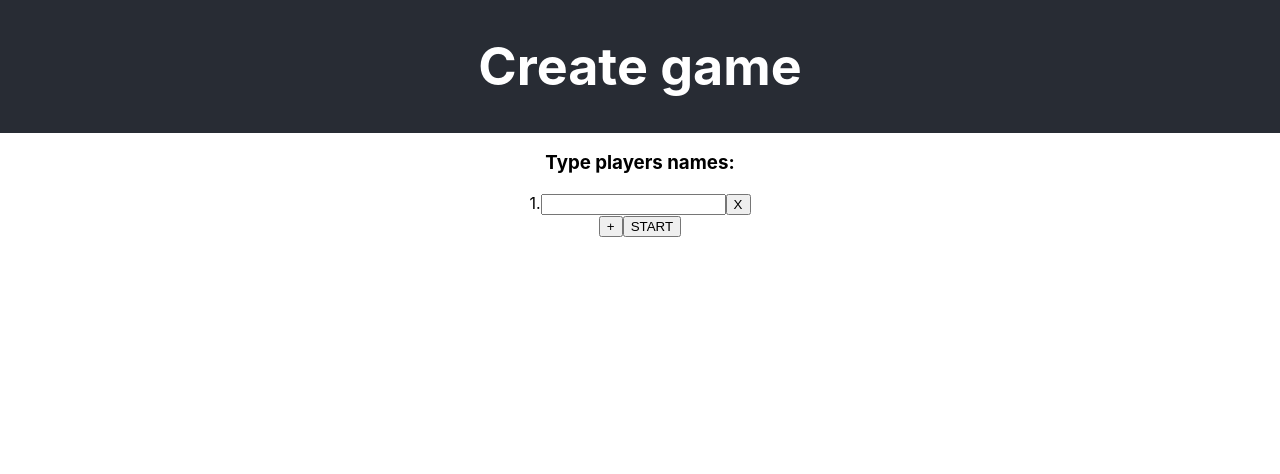
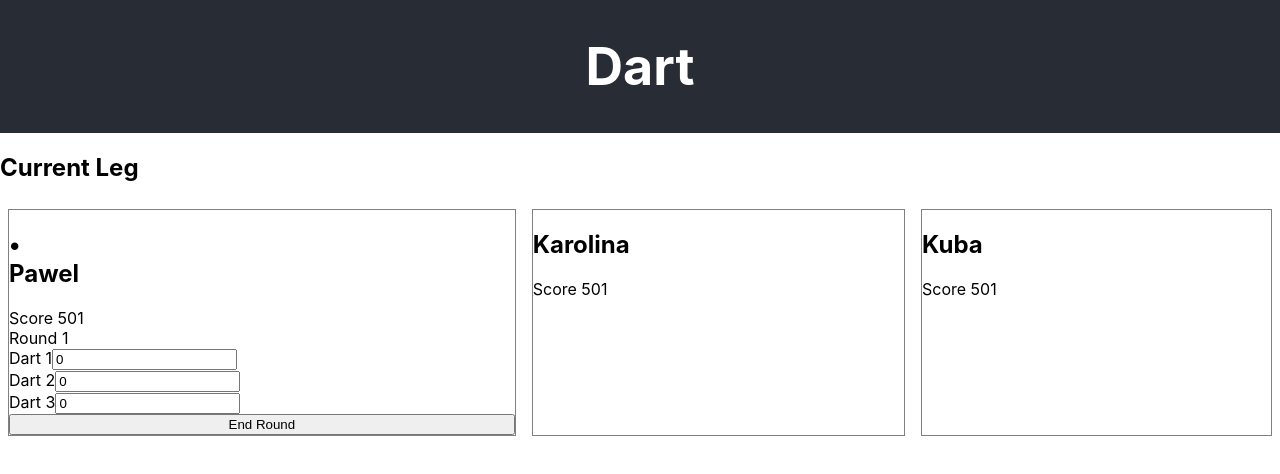
Before and after one commit to kendyl93/dart, a React (Create React App) app: page /game in a window 1280 px wide. Shown: the top 474 px of the page. Built offline with nearby package versions, Linux system fonts and the light colour scheme.

Commit message:
Add react-router-dom and go to /game after start press

```diff
--- a/package.json
+++ b/package.json
@@ -10,6 +10,7 @@
     "react": "^16.13.1",
     "react-dom": "^16.13.1",
     "react-redux": "^7.2.0",
+    "react-router-dom": "^5.1.2",
     "react-scripts": "3.4.1",
     "redux": "^4.0.5",
     "styled-components": "^5.0.1",
--- a/src/Game/CreateGameView.js
+++ b/src/Game/CreateGameView.js
@@ -44,6 +44,8 @@ const CreateGameView = ({ actions: { createGame } }) => {
     event.stopPropagation()
 
     createGame(playerInputs)
+
+    window.location.replace("/game")
   }
 
   return (
--- a/src/Game/Game.js.js
+++ b/src/Game/GameView.js
@@ -1,8 +1,8 @@
 import React, { useState } from "react"
 import styled from "styled-components"
 
-import PlayerScore from "./Player/PlayerScore"
-import CreateGameView from "./Game/CreateGameView"
+import PlayerScore from "../Player/PlayerScore"
+import CreateGameView from "./CreateGameView"
 
 const CurrentLegScoreBoard = styled.div`
   display: flex;
@@ -18,7 +18,7 @@ const DEFAPULT_PLAYERS = {
 const indexOfNextActivePlayer = (playersId, currentActivePlayerId) =>
   playersId.indexOf(currentActivePlayerId) + 1
 
-const Game = () => {
+const GameView = () => {
   const playersId = Object.keys(DEFAPULT_PLAYERS)
   const [firstPlayer] = playersId
   const [activePlayer, setActivePlayer] = useState(firstPlayer)
@@ -43,7 +43,6 @@ const Game = () => {
       <header className="App-header">
         <h1>Dart</h1>
       </header>
-      <CreateGameView />
       <main>
         <h2>Current Leg</h2>
         <CurrentLegScoreBoard>
@@ -65,4 +64,4 @@ const Game = () => {
   )
 }
 
-export default Game
+export default GameView
--- a/src/index.js
+++ b/src/index.js
@@ -1,11 +1,13 @@
 import React from "react"
 import ReactDOM from "react-dom"
+import { BrowserRouter as Router, Switch, Route } from "react-router-dom"
 import { Provider } from "react-redux"
 import { createStore, applyMiddleware } from "redux"
 import logger from "redux-logger"
 
 import "./index.css"
 import App from "./App"
+import GameView from "./Game/GameView"
 import * as serviceWorker from "./serviceWorker"
 import rootReducer from "./stores/rootReducer"
 
@@ -14,7 +16,16 @@ const store = createStore(rootReducer, applyMiddleware(logger))
 ReactDOM.render(
   <React.StrictMode>
     <Provider store={store}>
-      <App />
+      <Router>
+        <Switch>
+          <Route exact path="/">
+            <App />
+          </Route>
+          <Route path="/game">
+            <GameView />
+          </Route>
+        </Switch>
+      </Router>
     </Provider>
   </React.StrictMode>,
   document.getElementById("root")
```
Also changed, not shown: 1 other file (tests, documents, lock files or other folders).
